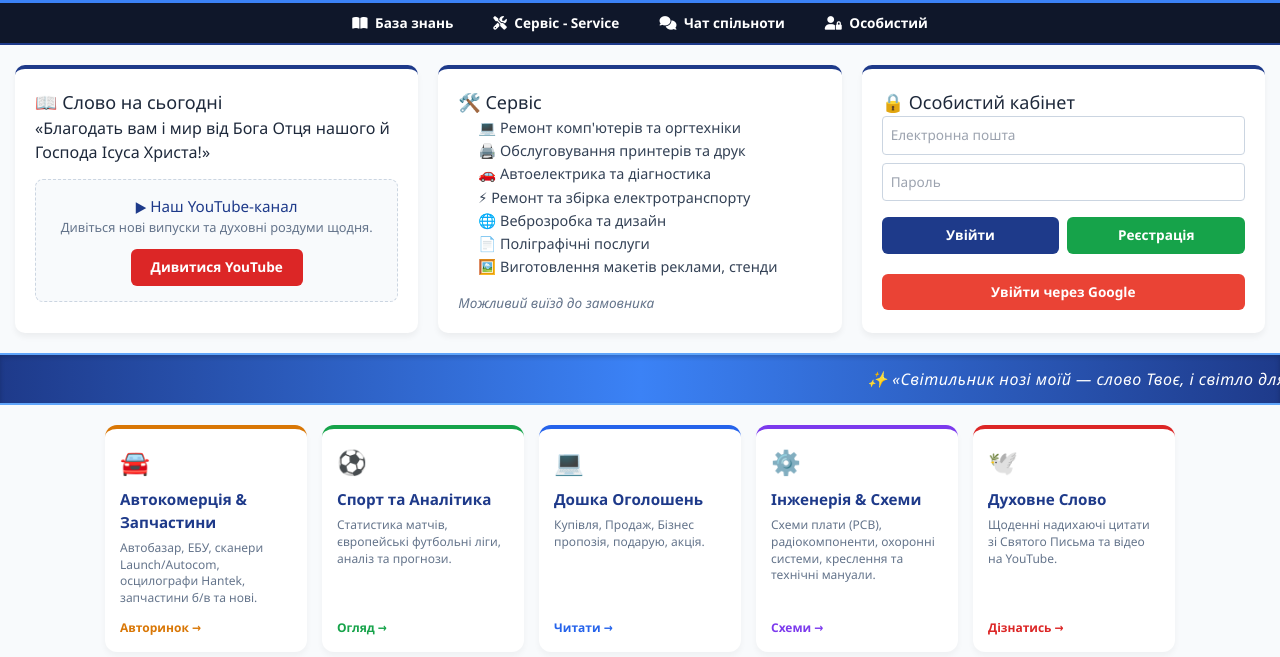
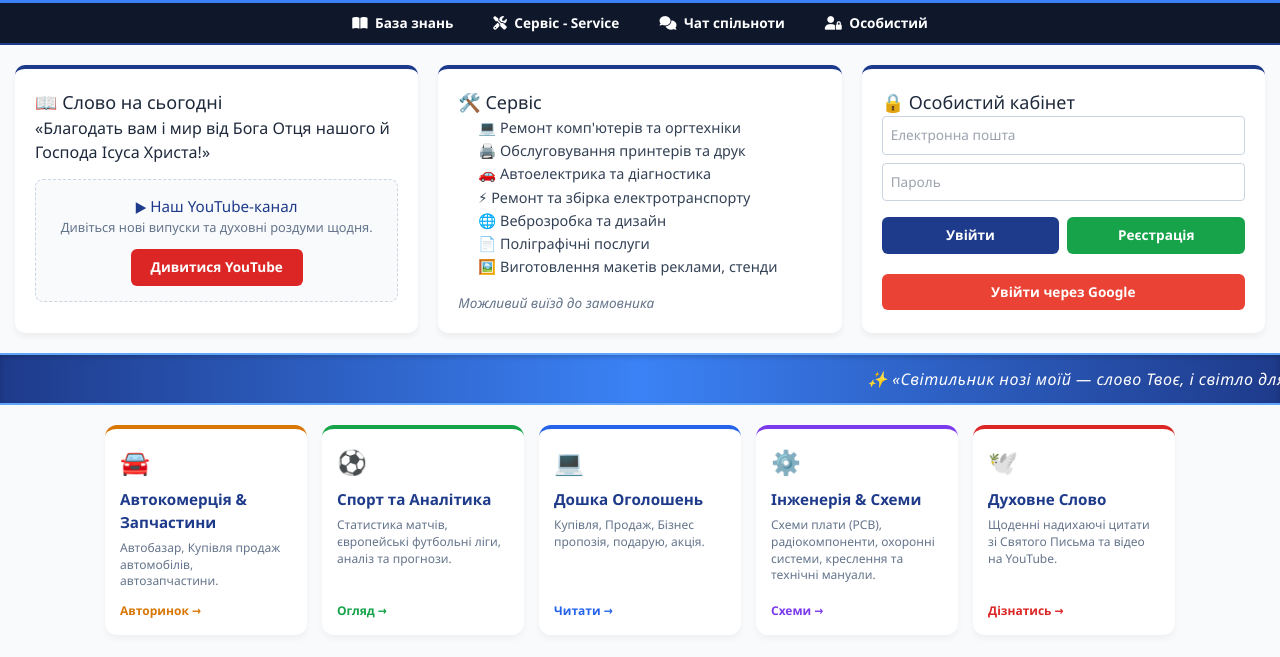
Before and after one commit to kostopilservice-droid/sey, a plain HTML site: page index.html in a window 1280 px wide. Shown: the part 78-735 px from the top of the page. Drawn offline with nearby package versions, Linux system fonts and the light colour scheme; no server answers.

Commit message:
Add files via upload

```diff
--- a/index.html
+++ b/index.html
@@ -371,7 +371,7 @@
             <div>
               <div style="font-size: 1.5rem; margin-bottom: 8px;">🚘</div>
               <h3 style="font-size: 0.95rem; font-weight: bold; color: #1e3a8a; margin: 0 0 6px 0;">Автокомерція & Запчастини</h3>
-              <p style="font-size: 0.75rem; color: #64748b; margin: 0; line-height: 1.4;">Автобазар, ЕБУ, сканери Launch/Autocom, осцилографи Hantek, запчастини б/в та нові.</p>
+              <p style="font-size: 0.75rem; color: #64748b; margin: 0; line-height: 1.4;">Автобазар, Купівля продаж автомобілів, автозапчастини.</p>
             </div>
             <span style="font-size: 0.75rem; color: #d97706; font-weight: bold; margin-top: 12px; display: inline-block;">Авторинок &rarr;</span>
           </div>
```
